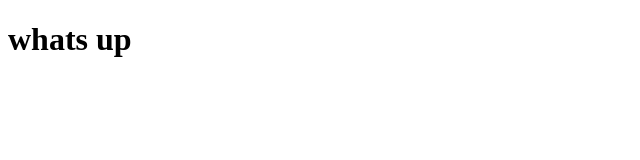
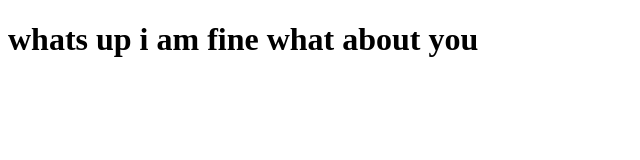
Before and after one commit to Umair2230/Test, a plain HTML site: page index.html in a window 1280 px wide. Shown: the whole page, without its empty margins (0-640 px from the left). Drawn offline with Linux system fonts and the light colour scheme.

Commit message:
New web file.

```diff
--- a/index.html
+++ b/index.html
@@ -5,7 +5,7 @@
     <title>Document</title>
 </head>
 <body>
-    <h1>whats up</h1>
+    <h1>whats up i am fine what about you</h1>
 
 </body>
 </html>
```
